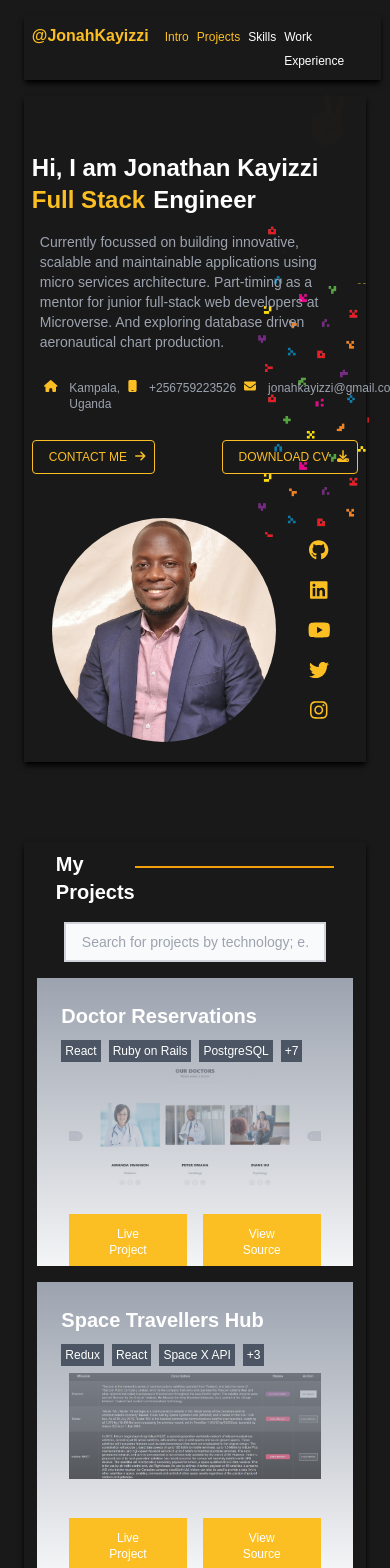
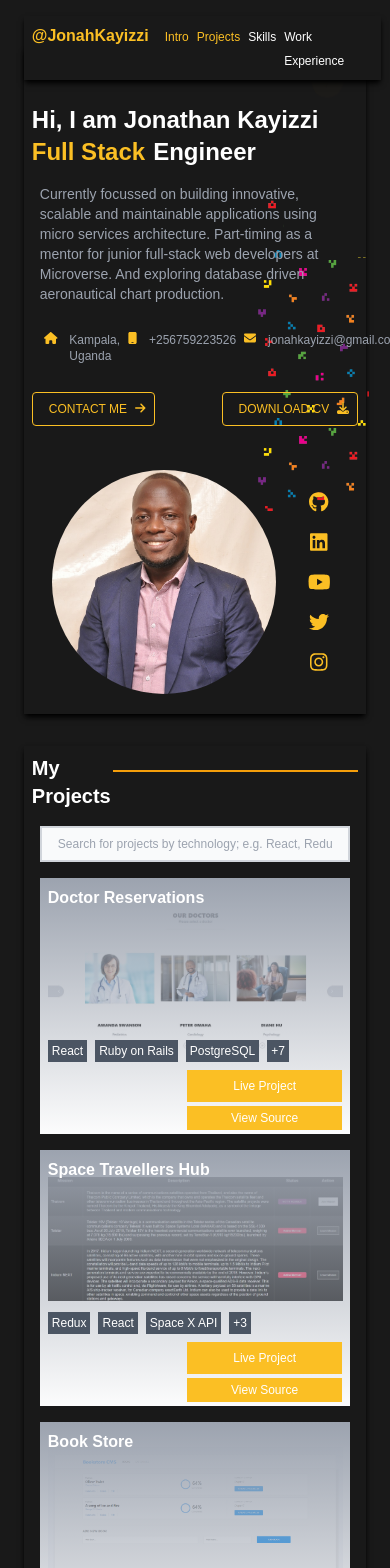
Before and after one commit to JonahKayizzi/my-portfolio, a React (Create React App) app: page / in a window 390 px wide. Shown: the top 1568 px of the page. Built offline with nearby package versions, Linux system fonts and the light colour scheme.

Commit message:
Add responsiveness to projects card

```diff
--- a/src/App.js
+++ b/src/App.js
@@ -9,7 +9,7 @@ import Publications from './components/Publications';
 import Awards from './components/Awards';
 
 const App = () => (
-  <div className="w-full px-8 shadow-md shadow-black">
+  <div className="w-full lg:px-8 px-2 shadow-md shadow-black">
     <Routes>
       <Route exact path="/skills" element={<Home />} />
       <Route exact path="/" element={<Projects />} />
--- a/src/components/Cards.js
+++ b/src/components/Cards.js
@@ -9,7 +9,7 @@ const Cards = ({ items, handleModal }) => {
   };
 
   return (
-    <div className="flex flex-wrap mb-10 justify-start">
+    <div className="flex flex-wrap lg:mb-10 mb-2 justify-start">
       {items.slice(0, numItems).map((item) => (
         <button
           className="md:w-1/2 w-full p-2 transform hover:scale-105 transition duration-300 ease-in-out"
@@ -19,20 +19,25 @@ const Cards = ({ items, handleModal }) => {
         >
           <div className="overflow-hidden">
             <div
-              className="w-full h-72 bg-contain bg-center bg-white"
+              className="w-full lg:h-72 h-64 bg-contain bg-center bg-white"
               style={{
                 backgroundImage: `url(${item.images})`,
-                backgroundSize: '80%',
+                backgroundSize: '95%',
+                backgroundPositionY: '20%',
                 backgroundRepeat: 'no-repeat',
+                '@media (max-width: 768px)': {
+                  backgroundSize: '100%',
+                  backgroundPositionY: '10%',
+                },
               }}
             >
-              <div className="p-6 bg-gradient-to-b from-gray-400 to-transparent flex-col">
-                <h1 className="text-xl font-bold text-white text-left">
+              <div className="lg:p-6 p-2 bg-gradient-to-b from-gray-400 to-transparent flex-col">
+                <h1 className="lg:text-xl text-md font-bold text-white text-left">
                   {item.name.length > 30
                     ? `${item.name.slice(0, 30)}...`
                     : item.name}
                 </h1>
-                <ul className="flex justify-start flex-wrap gap-2 mt-2">
+                <ul className="flex justify-start flex-wrap gap-2 lg:mt-2 mt-32">
                   {item.tools.slice(0, 3).map((tool) => (
                     <li key={tool}>
                       <span className="text-xs text-white m-0 p-1 bg-gray-600">{`${tool}`}</span>
@@ -46,12 +51,12 @@ const Cards = ({ items, handleModal }) => {
                     </li>
                   )}
                 </ul>
-                <div className="justify-self-end flex justify-around items-center mt-36 text-xs">
+                <div className="justify-self-end flex lg:flex-row flex-col justify-around items-center lg:mt-36 mt-1 text-xs">
                   {item.demo && (
                     <Link
                       to={item.demo}
                       target="_blank"
-                      className="bg-amber-400 hover:bg-amber-500 hover:text-black text-white py-3 px-10 m-2"
+                      className="bg-amber-400 hover:bg-amber-500 hover:text-black text-white lg:py-3 py-2 px-10 lg:m-2 m-1 mb-0 lg:w-1/2 w-full"
                     >
                       Live Project
                     </Link>
@@ -59,7 +64,7 @@ const Cards = ({ items, handleModal }) => {
                   <Link
                     target="_blank"
                     to={item.source}
-                    className="bg-amber-400 hover:bg-amber-500 hover:text-black text-white py-3 px-10 m-2"
+                    className="bg-amber-400 hover:bg-amber-500 hover:text-black text-white lg:py-3 py-1 px-10 lg:m-2 m-1 lg:w-1/2 w-full"
                   >
                     View Source
                   </Link>
--- a/src/components/Projects.js
+++ b/src/components/Projects.js
@@ -45,7 +45,7 @@ const Projects = () => {
       </h3>
       <form className="lg:p-6 p-2 lg:w-5/6 w-full">
         <input
-          className="transform hover:scale-105 transition duration-300 ease-in-out bg-gray-50 w-full text-gray-900 text-sm border-gray-300 border-2 focus:outline-none focus:border-amber-400 px-4 py-2 dark:bg-gray-800 dark:text-gray-100"
+          className="transform hover:scale-105 transition duration-300 ease-in-out bg-gray-50 w-full text-gray-900 lg:text-sm text-xs border-gray-300 border-2 focus:outline-none focus:border-amber-400 px-4 py-2 dark:bg-gray-800 dark:text-gray-100"
           type="text"
           name="title"
           placeholder="Search for projects by technology; e.g. React, Redux, Ruby on Rails, Java, PHP, etc."
--- a/src/index.css
+++ b/src/index.css
@@ -118,3 +118,9 @@ ul {
 .animate-fade-in-out {
   animation: fade-in-out 2s infinite;
 }
+
+@media (max-width: 768px) {
+  #root {
+    gap: 2em;
+  }
+}
```
